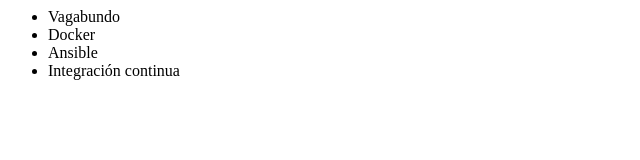
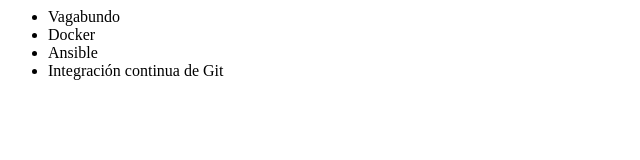
Before and after one commit to Nuzbit01/Alura-git, a plain HTML site: page index.html in a window 1280 px wide. Shown: the full height of the page, 0-640 px from the left. Drawn offline with Linux system fonts and the light colour scheme.

```diff
--- a/index.html
+++ b/index.html
@@ -9,7 +9,7 @@
             <li> Vagabundo </li>
             <li> Docker </li>
             <li> Ansible </li>
-            <li> Integración continua </li>
+            <li> Integración continua de Git </li>
         </ul>
         </body>
 </html>
```
